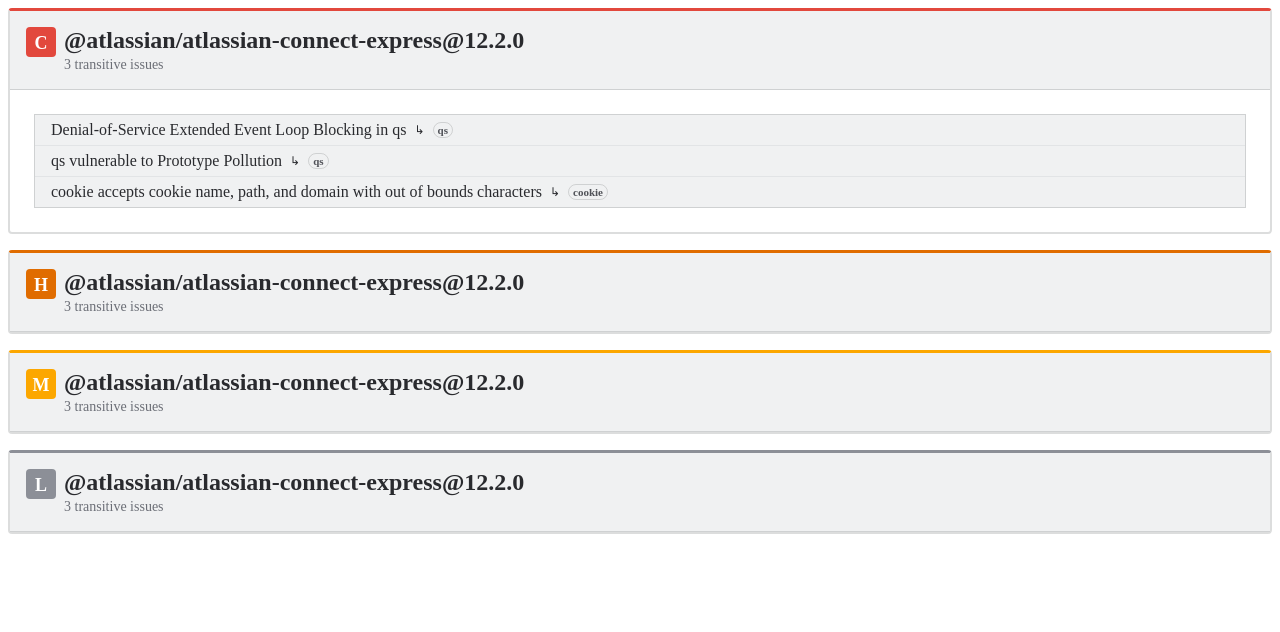
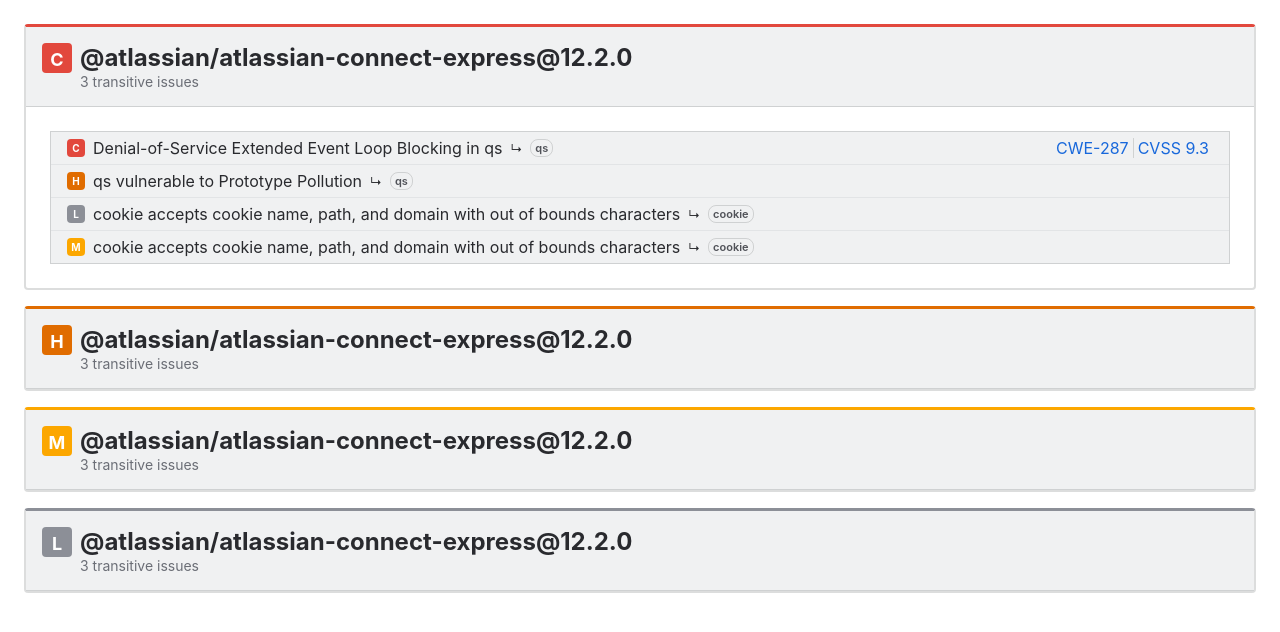
Before and after one commit to gustavo0197/npm-audit-export, a website: page ui/index.html in a window 1280 px wide. Drawn offline with Linux system fonts and the light colour scheme.

Commit message:
Styles for vulnerability

```diff
--- a/ui/index.html
+++ b/ui/index.html
@@ -20,8 +20,21 @@
       danger: #E2483D
         */
 
+      /* Default fonts */
+      body {
+        font-family:
+          -apple-system, BlinkMacSystemFont, "Segoe UI", Roboto, Helvetica, Arial, sans-serif, "Apple Color Emoji",
+          "Segoe UI Emoji", "Segoe UI Symbol";
+        margin: 0;
+        padding: 24px;
+      }
+
       p {
         margin: 0;
+      }
+
+      a {
+        text-decoration: none;
       }
 
       .title {
@@ -49,7 +62,7 @@
       .dependency__header > div:nth-child(1) .dependency__header__total-issues {
         grid-column: 2/3;
       }
-      .dependency__header__severity-icon {
+      .dependency__header .severity-icon {
         font-weight: bold;
         padding: 6px;
         border-radius: 4px;
@@ -78,26 +91,55 @@
       .dependency__vulnerability + .dependency__vulnerability {
         border-top: 0.5px solid transparent;
       }
-      .vulnerability__title {
+      .vulnerability {
+        display: flex;
+        justify-content: space-between;
+      }
+      .vulnerability__description {
         display: flex;
         flex-direction: row;
         align-items: center;
         gap: 8px;
       }
-      .vulnerability__title p + p {
+      .vulnerability__description p + p {
         font-size: 12px;
       }
-      .vulnerability__title span {
+      .vulnerability__description span {
         border: 1px solid transparent;
         font-size: 11px;
         padding: 1px 4px;
         border-radius: 8px;
         font-weight: 600;
       }
+      .vulnerability__description .severity-icon {
+        width: 18px;
+        height: 18px;
+        display: flex;
+        font-size: 10px;
+        font-weight: bold;
+        justify-content: center;
+        align-items: center;
+        color: white;
+        border-radius: 4px;
+      }
+      .vulnerability__links {
+        display: flex;
+        flex-direction: row;
+      }
+      .vulnerability__links a {
+        padding: 0 4px;
+      }
+      .vulnerability__links a + a {
+        border-left: 1px solid transparent;
+      }
 
       /* THEME LIGHT  */
       .theme--light {
         background-color: #ffffff;
+      }
+
+      .theme--light a {
+        color: #1868db;
       }
 
       .theme--light .dependency__box {
@@ -152,18 +194,26 @@
       .theme--light .dependency__vulnerability + .dependency__vulnerability {
         border-top-color: #0515240f;
       }
-      .theme--light .vulnerability__title p {
+      .theme--light .vulnerability__description p {
         color: #292a2e;
       }
-      .theme--light .vulnerability__title span {
+      .theme--light .vulnerability__description span {
         border-color: #0b120e24;
         color: #505258;
+      }
+      .vulnerability__links a + a {
+        border-color: #0b120e24;
       }
 
       /* THEME DARK  */
       .theme--dark {
         background-color: #1f1f21;
       }
+
+      .theme--dark a {
+        color: #669df1;
+      }
+
       .theme--dark .title {
         color: #cecfd2;
       }
@@ -210,7 +260,7 @@
       <div class="dependency__box severity--critical">
         <div class="dependency__header">
           <div>
-            <div class="dependency__header__severity-icon severity-icon--critical">C</div>
+            <div class="severity-icon severity-icon--critical">C</div>
 
             <h2 class="title">@atlassian/atlassian-connect-express@12.2.0</h2>
             <p class="dependency__header__total-issues">3 transitive issues</p>
@@ -220,11 +270,21 @@
         <div class="dependency__body">
           <div class="dependency__vulnerabilities">
             <div class="dependency__vulnerability">
-              <div>
-                <div class="vulnerability__title">
+              <div class="vulnerability">
+                <div class="vulnerability__description">
+                  <div class="severity-icon severity-icon--critical">C</div>
                   <p>Denial-of-Service Extended Event Loop Blocking in qs</p>
                   <p>↳</p>
                   <span>qs</span>
+                </div>
+
+                <div class="vulnerability__links">
+                  <a target="_blank" href="https://cwe.mitre.org/data/definitions/287.html">CWE-287</a>
+                  <a
+                    target="_blank"
+                    href="https://www.first.org/cvss/calculator/3.1#CVSS:3.1/AV:A/AC:L/PR:N/UI:N/S:C/C:H/I:H/A:N/E:P"
+                    >CVSS 9.3</a
+                  >
                 </div>
               </div>
               <div></div>
@@ -232,7 +292,8 @@
 
             <div class="dependency__vulnerability">
               <div>
-                <div class="vulnerability__title">
+                <div class="vulnerability__description">
+                  <div class="severity-icon severity-icon--high">H</div>
                   <p>qs vulnerable to Prototype Pollution</p>
                   <p>↳</p>
                   <span>qs</span>
@@ -243,7 +304,20 @@
 
             <div class="dependency__vulnerability">
               <div>
-                <div class="vulnerability__title">
+                <div class="vulnerability__description">
+                  <div class="severity-icon severity-icon--low">L</div>
+                  <p>cookie accepts cookie name, path, and domain with out of bounds characters</p>
+                  <p>↳</p>
+                  <span>cookie</span>
+                </div>
+              </div>
+              <div></div>
+            </div>
+
+            <div class="dependency__vulnerability">
+              <div>
+                <div class="vulnerability__description">
+                  <div class="severity-icon severity-icon--medium">M</div>
                   <p>cookie accepts cookie name, path, and domain with out of bounds characters</p>
                   <p>↳</p>
                   <span>cookie</span>
@@ -258,7 +332,7 @@
       <div class="dependency__box severity--high">
         <div class="dependency__header">
           <div>
-            <div class="dependency__header__severity-icon severity-icon--high">H</div>
+            <div class="severity-icon severity-icon--high">H</div>
 
             <h2 class="title">@atlassian/atlassian-connect-express@12.2.0</h2>
             <p class="dependency__header__total-issues">3 transitive issues</p>
@@ -269,7 +343,7 @@
       <div class="dependency__box severity--medium">
         <div class="dependency__header">
           <div>
-            <div class="dependency__header__severity-icon severity-icon--medium">M</div>
+            <div class="severity-icon severity-icon--medium">M</div>
 
             <h2 class="title">@atlassian/atlassian-connect-express@12.2.0</h2>
             <p class="dependency__header__total-issues">3 transitive issues</p>
@@ -280,7 +354,7 @@
       <div class="dependency__box severity--low">
         <div class="dependency__header">
           <div>
-            <div class="dependency__header__severity-icon severity-icon--low">L</div>
+            <div class="severity-icon severity-icon--low">L</div>
 
             <h2 class="title">@atlassian/atlassian-connect-express@12.2.0</h2>
             <p class="dependency__header__total-issues">3 transitive issues</p>
```
